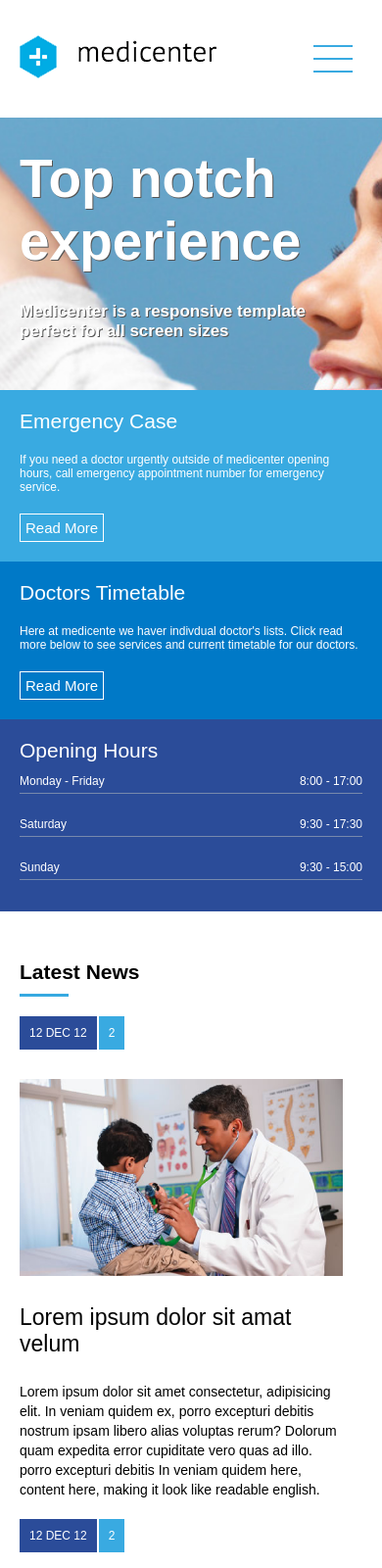
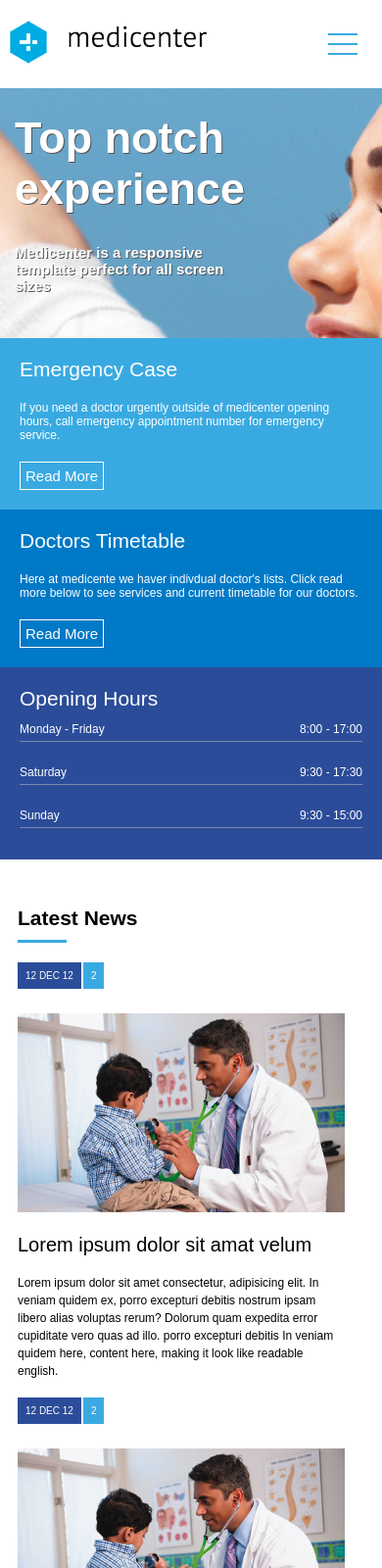
Before and after one commit to AlbertMagnus011/medicenter, a plain HTML site: page index.html in a window 390 px wide. Shown: the top 1600 px of the page at 98% size. Drawn offline with Linux system fonts and the light colour scheme.

Commit message:
finalizing responsiveness updates, creating script.js and menu button

```diff
--- a/assets/css/style.css
+++ b/assets/css/style.css
@@ -419,6 +419,10 @@ footer .widget_title_text {
     nav ul {
         flex-direction: column;
         display: none;
+        position: absolute;
+        left: 0;
+        width: 100%;
+        background-color: var(--color-white);
     }
     header {
         height: auto;
@@ -432,3 +436,61 @@ footer .widget_title_text {
         justify-content: space-around;
     }
 }
+@media (max-width:420px) {
+
+    .banner_headline{
+        padding: 15px;
+    }
+    .banner_headline h1 {
+        font-size:45px;
+        margin: 10px 0 0 0;
+        max-width: 250px;
+    }
+    .banner_headline h2 {
+        font-size: 15px;
+        margin: 30px 0 30px 0;
+        max-width: 250px;
+    }
+    #geral section, #geral aside{
+        padding: 18px;
+    }
+    .footer_copy {
+        padding: 0 18px;
+    }
+    .logo{
+        padding-left: 10px;
+    }
+    article{
+        min-width: 250px;
+    }
+    .menuMobile {
+        display: flex;
+        flex-direction: column;
+        justify-content: space-around;
+        width: 30px;
+        height:30px;
+        margin: 30px 25px 30px 0;
+    }
+    article .news_posted_at{
+        font-size: 10px;
+        padding: 8px;
+    }
+    article .news_comments{
+        font-size: 10px;
+        padding: 8px;
+    }
+    article .news_thumbnail {
+        margin-top: 25px;
+    }
+    article .news_title {
+        margin-top: 18px;
+        margin-bottom: 18px;
+        font-size: 20px;
+    }
+    article .news_resume {
+        color: #000;
+        font-size: 12px;
+        line-height: 18px;
+        margin-bottom: 18px;
+    }
+}
--- /dev/null
+++ b/assets/js/script.js
@@ -0,0 +1,9 @@
+window.onload = function(){
+    document.querySelector(".menuMobile").addEventListener("click", function(){
+        if (document.querySelector(".menu nav ul").style.display == 'flex'){
+            document.querySelector(".menu nav ul").style.display = 'none'
+        } else {
+            document.querySelector(".menu nav ul").style.display = 'flex';
+        }
+    })
+}
--- a/index.html
+++ b/index.html
@@ -4,6 +4,7 @@
         <meta charset="UTF-8"/>
         <meta name="viewport" content="width=device-width,user=scalable=0" />
         <link rel="stylesheet" href="assets/css/style.css">
+        <script src="./assets/js/script.js"></script>
         <title>MediCenter</title>
     </head>
     <body>
```
Also changed, not shown: assets/images/logo_m.png (added).
